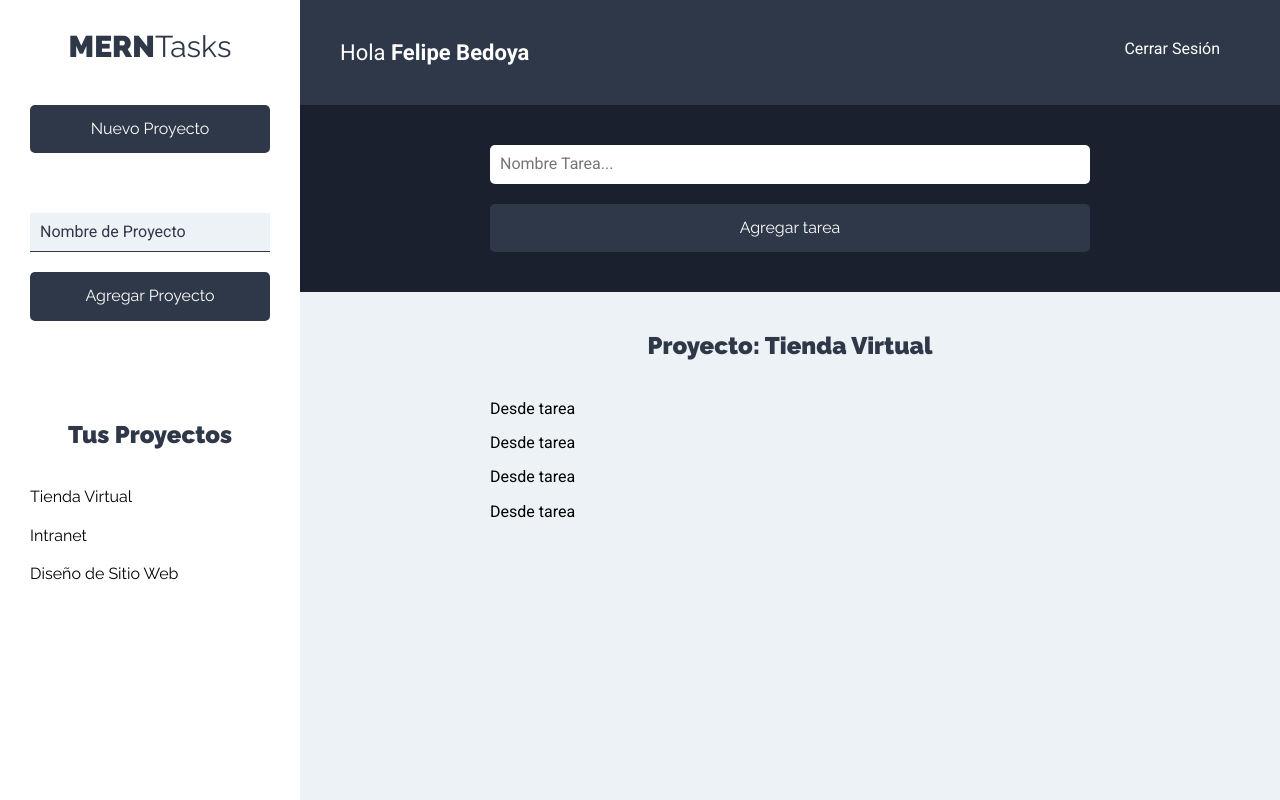
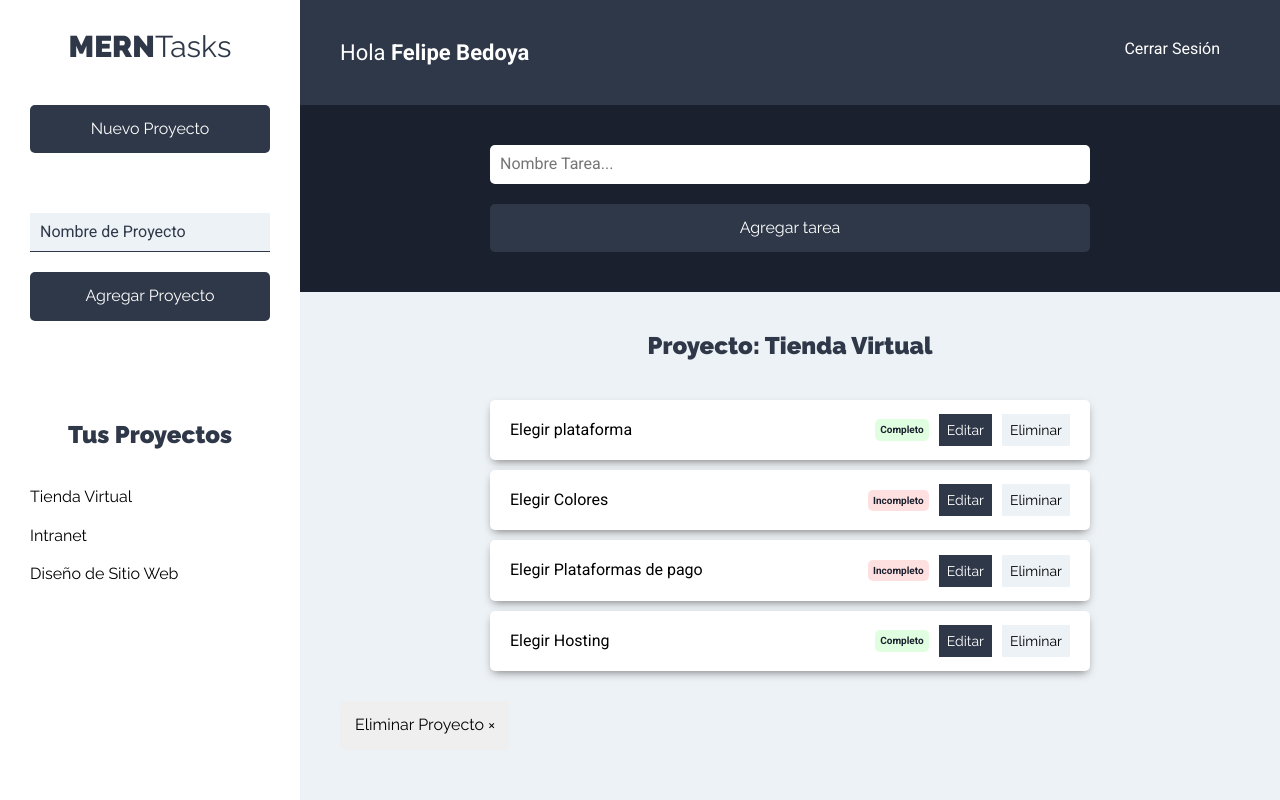
Before and after one commit to pipe473/MERNTasks-Cliente, a React (Create React App) app: page /proyectos in a window 1280 px wide. Built offline with nearby package versions, Linux system fonts and the light colour scheme.

Commit message:
Trabajando con la interfaz de tareas

```diff
--- a/src/components/tareas/ListadoTareas.js
+++ b/src/components/tareas/ListadoTareas.js
@@ -26,6 +26,11 @@
 
             }
             </ul>
+
+            <button
+                type="button"
+                className="btn btn-eliminar"
+            >Eliminar Proyecto &times;</button>
         </Fragment>
      );
 }
--- a/src/components/tareas/Tarea.js
+++ b/src/components/tareas/Tarea.js
@@ -1,7 +1,44 @@
 import React from 'react';
 
-const Tarea = () => {
-    return ( <p>Desde tarea</p> );
+const Tarea = ({tarea}) => {
+    return (
+        <li className="tarea sombra">
+            <p>{tarea.nombre}</p>
+
+            <div className="estado">
+                {tarea.estado
+                ?
+                    (
+                        <button
+                            type="button"
+                            className="completo"
+                        >Completo</button>
+                    )
+                :
+                    (
+                        <button
+                            type="button"
+                            className="incompleto"
+                        >Incompleto</button>
+                    )
+
+                }
+            </div>
+
+            <div className="acciones">
+                <button
+                    type="button"
+                    className="btn btn-primario"
+                >Editar</button>
+
+                <button
+                    type="button"
+                    className="btn btn-secundario"
+                >Eliminar</button>
+            </div>
+
+        </li>
+     );
 }
 
 export default Tarea;
```
